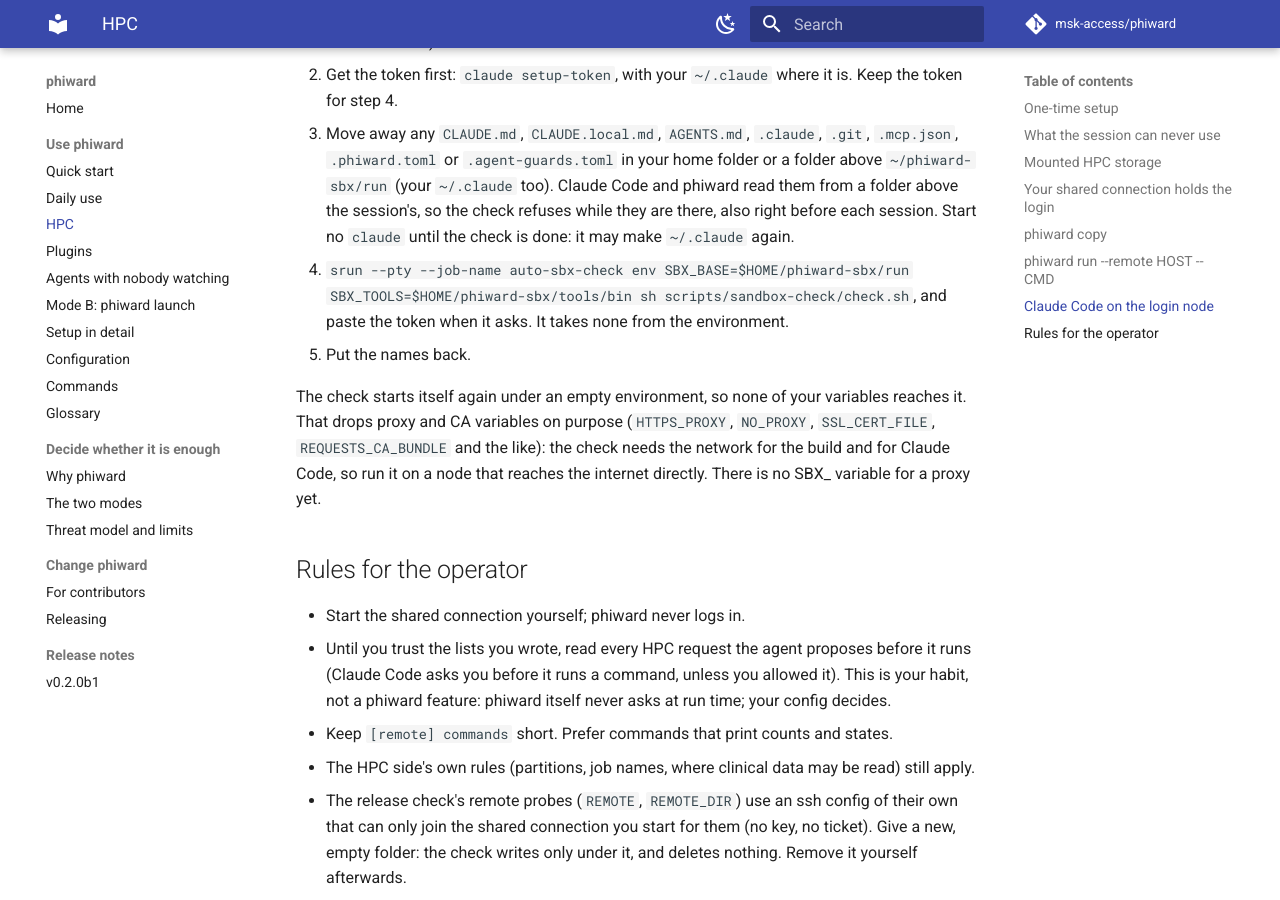
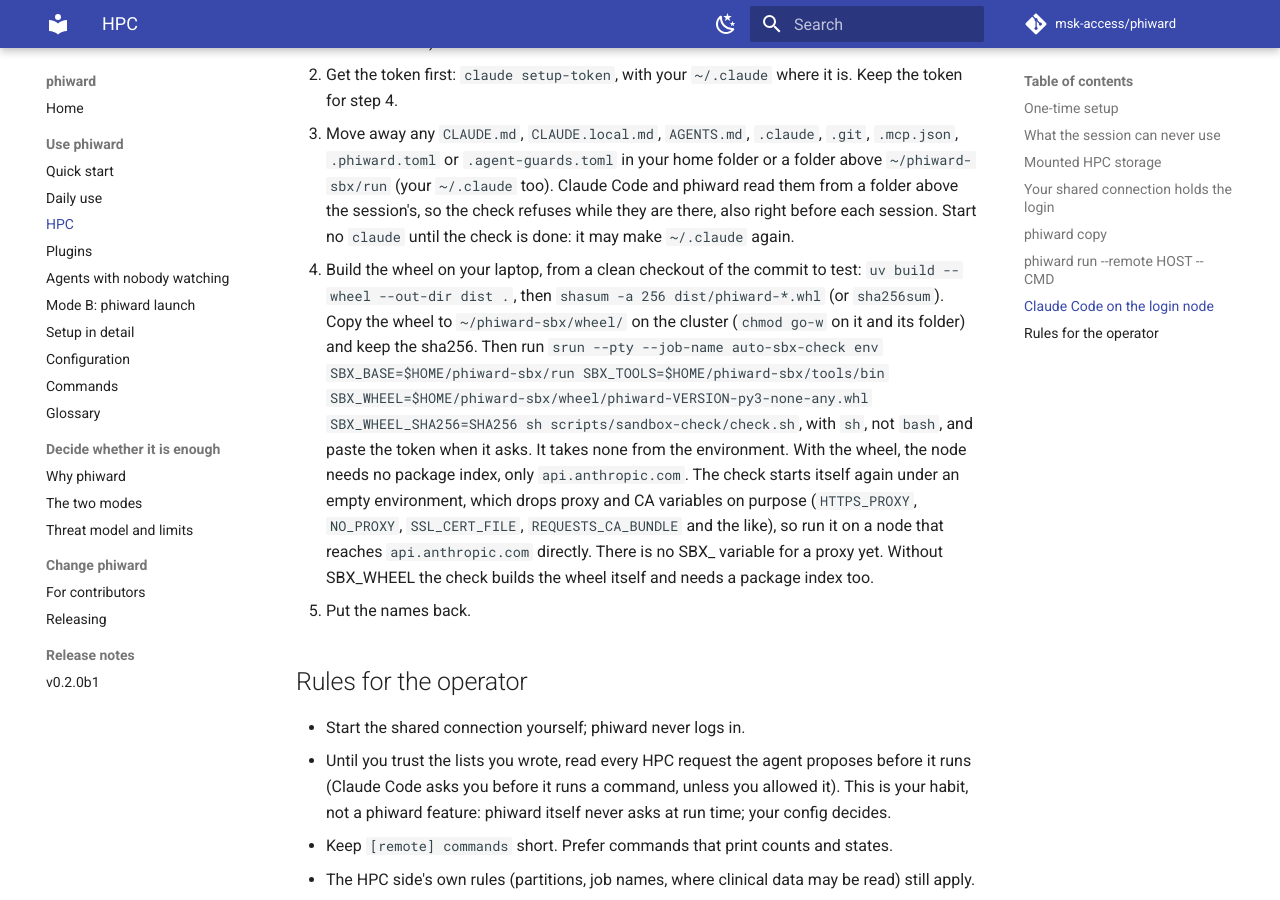
Before and after one commit to msk-access/phiward, an MkDocs documentation site: the page built from docs/hpc.md, in a window 1280 px wide and 900 px high, scrolled down 7203 px. Built offline with MkDocs 1.6.1 and Material for MkDocs 9.7.7, drawn with Linux system fonts in a browser that asks for light colours; comment, search, counter and statistics services are not loaded; the version menu is left out.

Commit message:
fix(sandbox-check): claude and uv pass phiward's rule; SBX_WHEEL; launch takes the token from stdin only
- places.sh: sbx_programs_safe runs selfcheck.safe_path (the source tree's phiward, -I -S) on
  the claude and uv found through your PATH; check.sh calls it before the token prompt.
- SBX_WHEEL, SBX_WHEEL_SHA256: a wheel built beforehand is installed instead of a build. It must
  pass safe_path where it is kept, and the copy the check installs must have the sha256 given
  (sbx_wheel_check); the install is --offline, so the node needs no package index. Unset: the
  check builds as before. Both cross the env -i re-exec.
- launch.py no longer reads CLAUDE_CODE_OAUTH_TOKEN or ANTHROPIC_API_KEY from its environment;
  its docstring and the "no token" message say the token is pasted at check.sh's prompt. No
  existing test asserted the old message or the environment path.
- Docs: the re-exec comment, releasing.md and the header no longer say nothing runs before it.
  Under bash-as-sh a caller's SHELLOPTS=xtrace with a PS4 holding $(...) runs on the first
  start; the second start is clean. Run with sh, not bash (bash reads BASH_ENV). hpc.md step 4
  builds the wheel on the laptop and holds the network note (only api.anthropic.com).

```diff
--- a/docs/hpc.md
+++ b/docs/hpc.md
@@ -312,16 +312,20 @@ been run on the cluster yet. To run it there, as an interactive job:
    `~/phiward-sbx/run` (your `~/.claude` too). Claude Code and phiward read them from a folder
    above the session's, so the check refuses while they are there, also right before each
    session. Start no `claude` until the check is done: it may make `~/.claude` again.
-4. `srun --pty --job-name auto-sbx-check env SBX_BASE=$HOME/phiward-sbx/run
-   SBX_TOOLS=$HOME/phiward-sbx/tools/bin sh scripts/sandbox-check/check.sh`, and paste the
-   token when it asks. It takes none from the environment.
+4. Build the wheel on your laptop, from a clean checkout of the commit to test:
+   `uv build --wheel --out-dir dist .`, then `shasum -a 256 dist/phiward-*.whl` (or
+   `sha256sum`). Copy the wheel to `~/phiward-sbx/wheel/` on the cluster (`chmod go-w` on it and
+   its folder) and keep the sha256. Then run
+   `srun --pty --job-name auto-sbx-check env SBX_BASE=$HOME/phiward-sbx/run
+   SBX_TOOLS=$HOME/phiward-sbx/tools/bin SBX_WHEEL=$HOME/phiward-sbx/wheel/phiward-VERSION-py3-none-any.whl
+   SBX_WHEEL_SHA256=SHA256 sh scripts/sandbox-check/check.sh`, with `sh`, not `bash`, and
+   paste the token when it asks. It takes none from the environment. With the wheel, the node
+   needs no package index, only `api.anthropic.com`. The check starts itself again under an
+   empty environment, which drops proxy and CA variables on purpose (`HTTPS_PROXY`, `NO_PROXY`,
+   `SSL_CERT_FILE`, `REQUESTS_CA_BUNDLE` and the like), so run it on a node that reaches
+   `api.anthropic.com` directly. There is no SBX_ variable for a proxy yet. Without SBX_WHEEL
+   the check builds the wheel itself and needs a package index too.
 5. Put the names back.
-
-The check starts itself again under an empty environment, so none of your variables reaches
-it. That drops proxy and CA variables on purpose (`HTTPS_PROXY`, `NO_PROXY`, `SSL_CERT_FILE`,
-`REQUESTS_CA_BUNDLE` and the like): the check needs the network for the build and for Claude
-Code, so run it on a node that reaches the internet directly. There is no SBX_ variable for a
-proxy yet.
 
 ## Rules for the operator
 
```
Also changed, not shown: CHANGELOG.md (+4 -1 lines), docs/releasing.md (+8 -2 lines), 3 other files.
